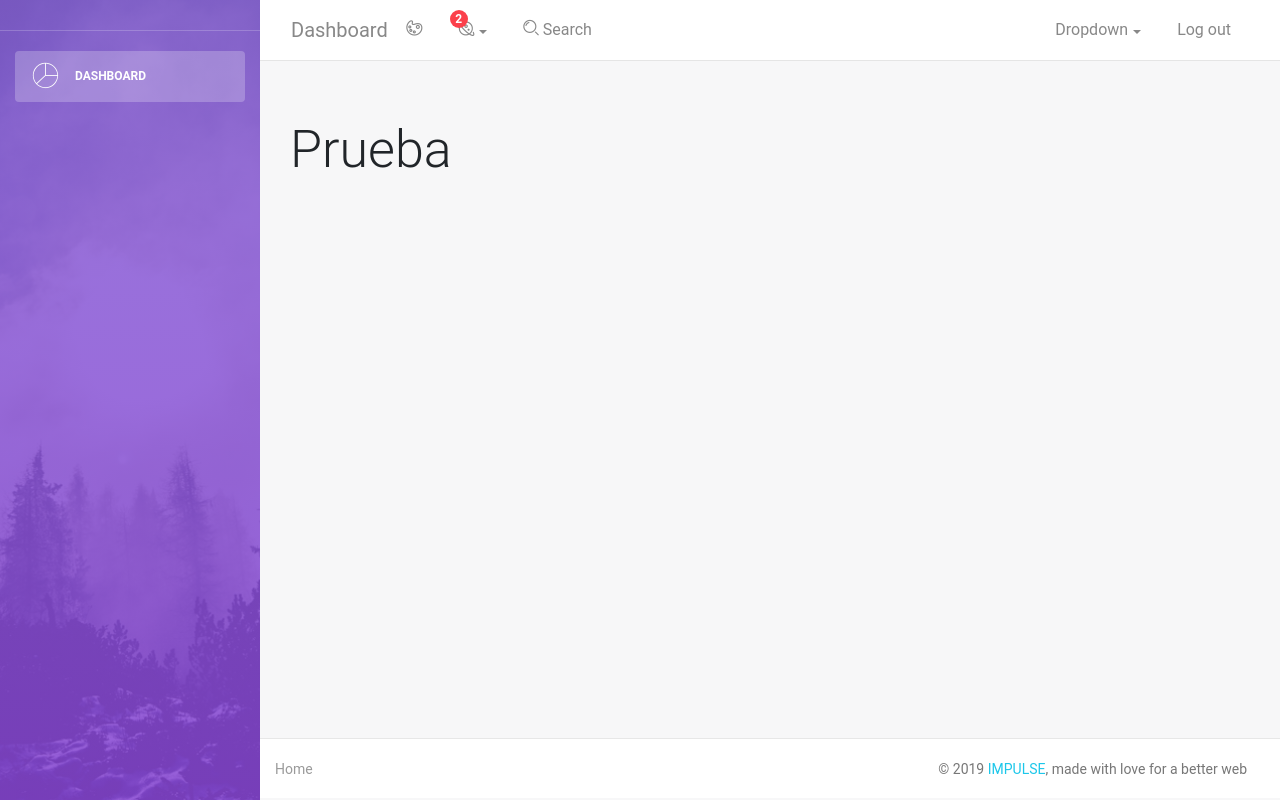
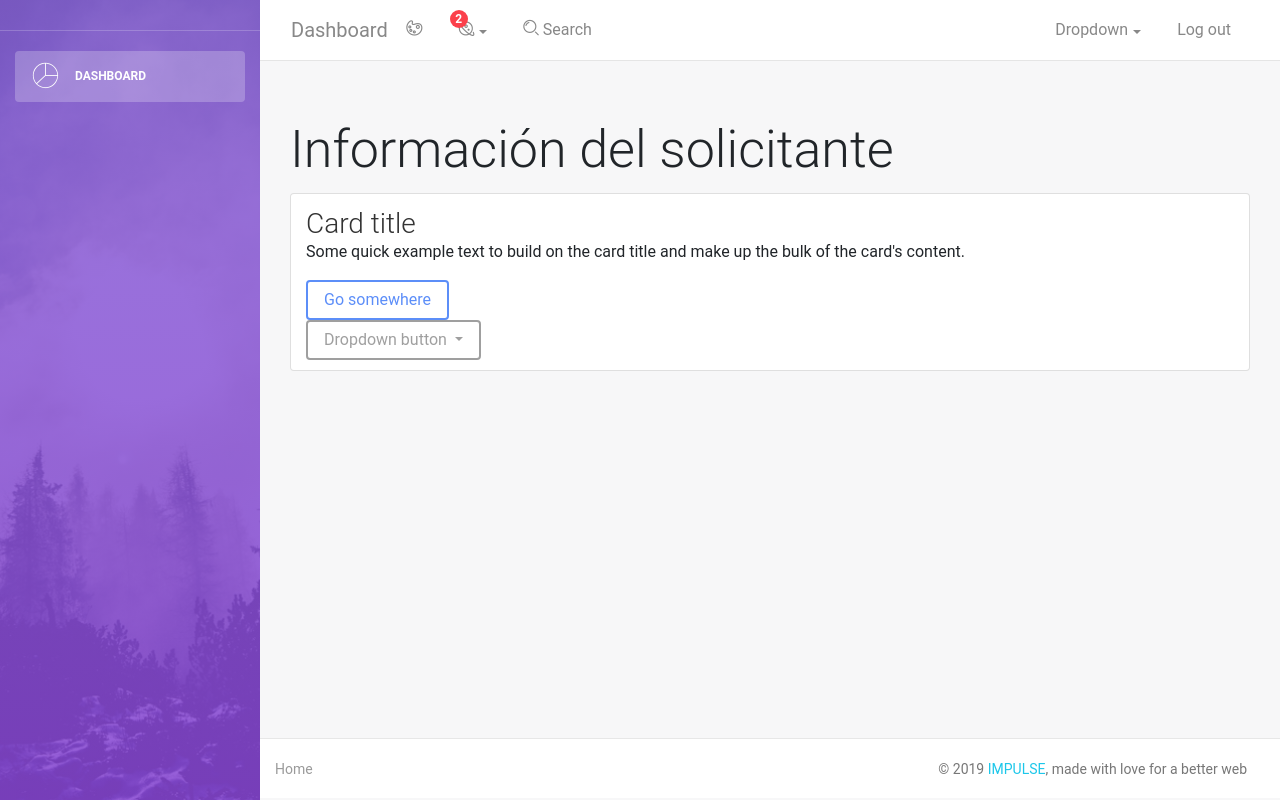
Before and after one commit to ArturoGuevara/Voyager_2, a Django app: page /procesamiento_reportes/ in a window 1280 px wide. Run offline with Django 3.2, Linux system fonts and the light colour scheme; some libraries are stand-ins or nearby versions.

Commit message:
Comenzar interfaz ingreso muestra

```diff
--- a/voyager/procesamiento_reportes/templates/procesamiento_reportes/index.html
+++ b/voyager/procesamiento_reportes/templates/procesamiento_reportes/index.html
@@ -7,6 +7,24 @@
 
 {% block content %}
 
-<h1>Prueba</h1>
+<h1>Información del solicitante</h1>
+
+<div class="card">
+  <div class="card-body">
+    <h3 class="card-title">Card title</h3>
+    <p class="card-text">Some quick example text to build on the card title and make up the bulk of the card's content.</p>
+    <a href="#" class="btn btn-primary">Go somewhere</a>
+    <div class="dropdown">
+      <button class="btn btn-secondary dropdown-toggle" type="button" id="dropdownMenuButton" data-toggle="dropdown">
+        Dropdown button
+      </button>
+      <div class="dropdown-menu" aria-labelledby="dropdownMenuButton">
+        <a class="dropdown-item" href="#">Action</a>
+        <a class="dropdown-item" href="#">Another action</a>
+        <a class="dropdown-item" href="#">Something else here</a>
+      </div>
+    </div>
+  </div>
+</div>
 
 {% endblock content %}
```
